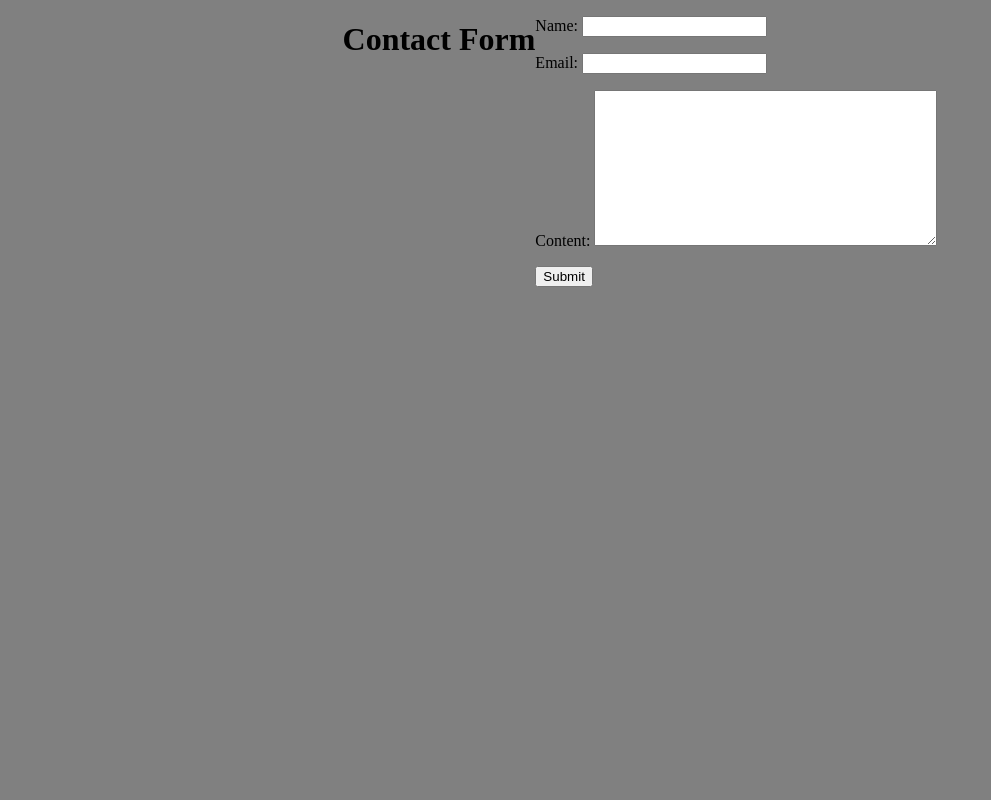
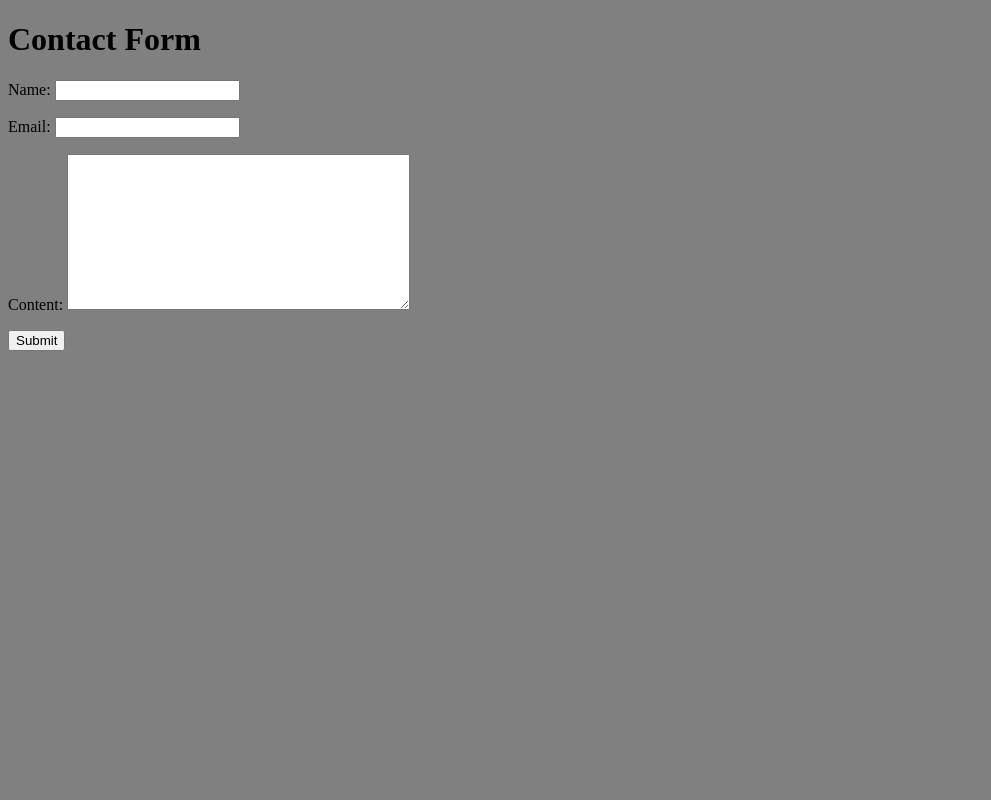
Before and after one commit to VrishaanganVS/Contact_list1, a Django app: page / in a window 1280 px wide. Shown: the whole page, without its empty margins (0-991 px from the left). Run offline with Django 4.2, Linux system fonts and the light colour scheme.

Commit message:
Update index.html

```diff
--- a/contactform/contact/templates/contact/index.html
+++ b/contactform/contact/templates/contact/index.html
@@ -3,21 +3,6 @@
 <html>
     <head>
         <h1>Contact Form</h1>
-        <style>
-            body {
-                display: flex;
-                justify-content: center;
-                align-items: flex-start;
-                min-height: 100vh;
-                margin: 0;
-            }
-
-            .content {
-                text-align: center;
-                width: 80%;
-                margin-top: 20px; /* Adjust margin as needed */
-            }
-        </style>
         <style>
             body {
                 background-color: gray;
```
